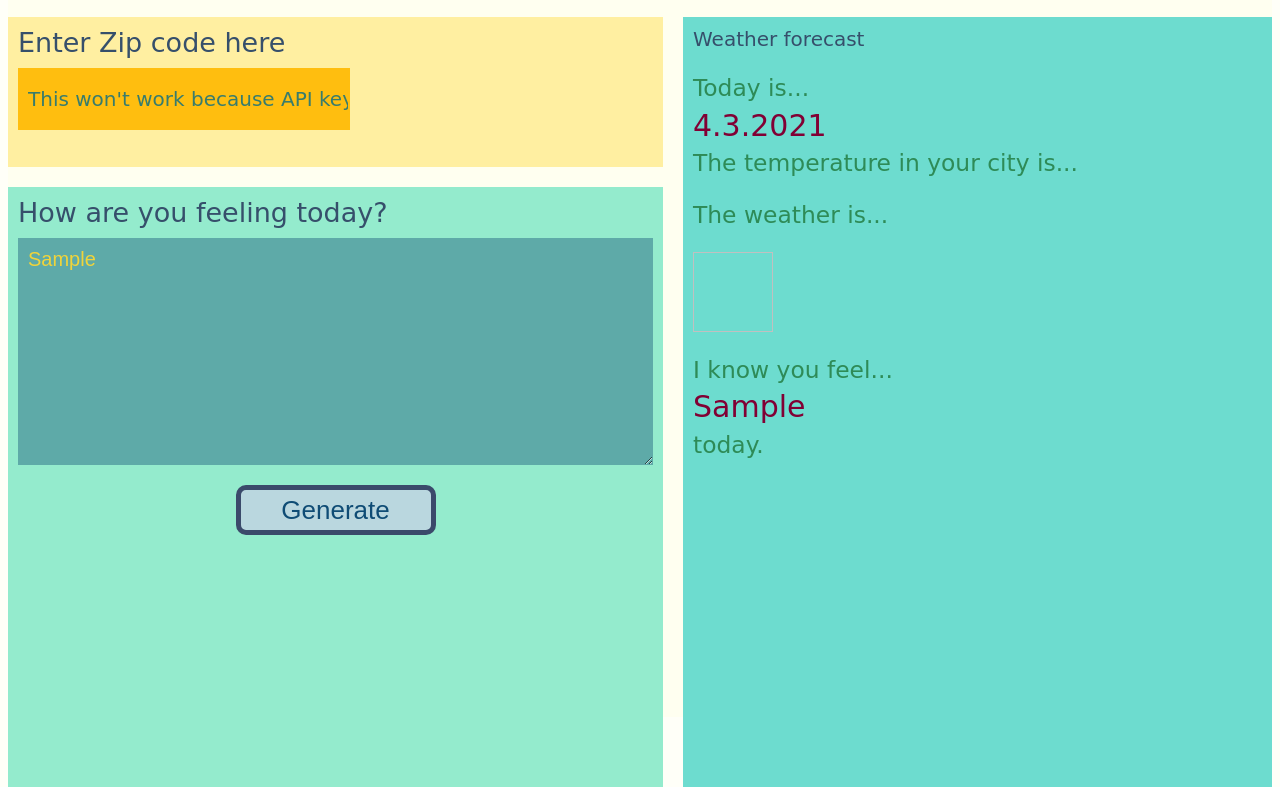
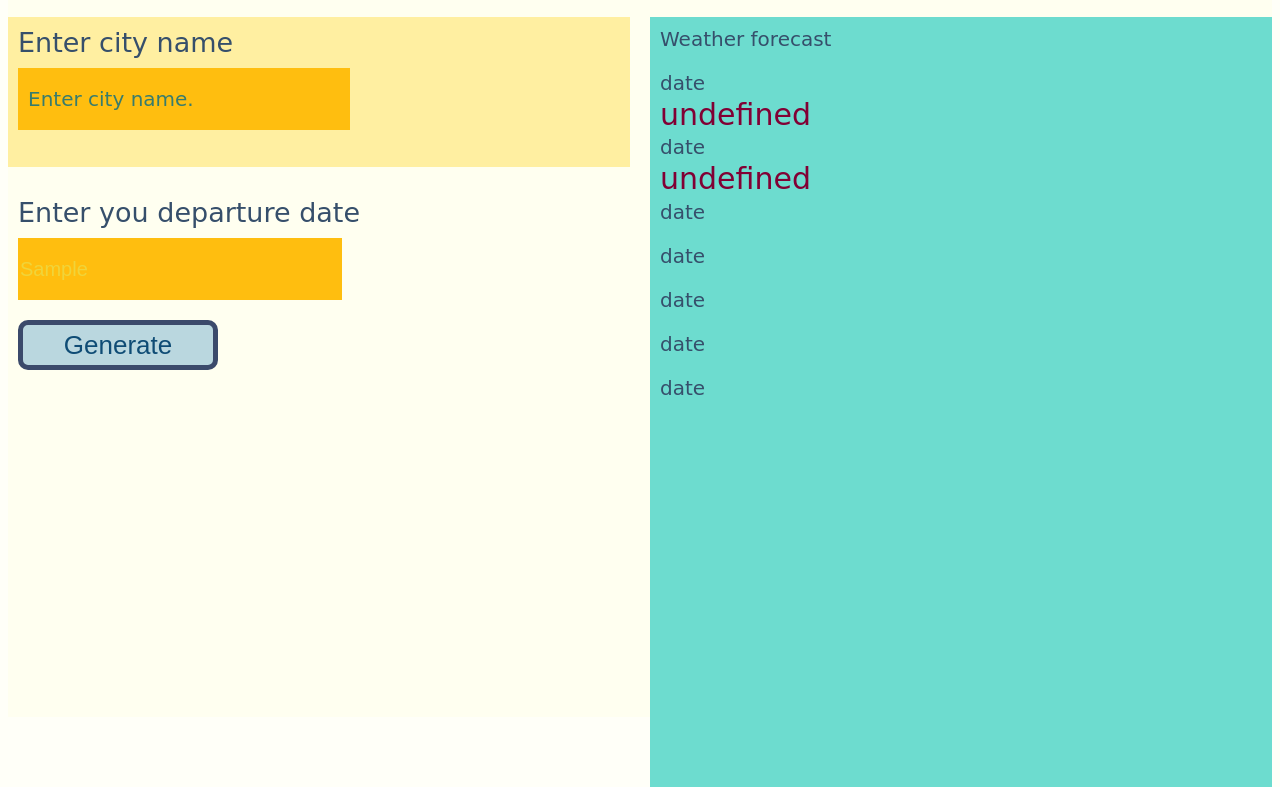
Before and after one commit to yeouvi29/Udacity_final_project, a website built with webpack: page src/client/views/index.html in a window 1280 px wide. Both pictures are taken after typing "Sample" into the empty fields and a click on the button "Generate". Shown: the part 91-878 px from the top of the page. Built offline with nearby package versions, Linux system fonts and the light colour scheme; a web font is replaced by a local one.

Commit message:
add day count

```diff
--- a/src/client/js/app.js
+++ b/src/client/js/app.js
@@ -1,5 +1,3 @@
-import { data } from "browserslist";
-
 const { default: fetch } = require("node-fetch");
 
 function performAction(e) {
@@ -42,20 +40,58 @@ const postWeather = async (url="", data = {} )=>{
 /* Update UI */
 
 async function updateUI(res) {
+        console.log(res);
 
+        // get the selectors by Id, and update property dynamically
+        document.getElementById("days").innerHTML = dayCount();
+        console.log(dayCount());
+        document.getElementById("city").innerHTML = res.geonames[0].name; //city
+        document.getElementById("country").innerHTML = res.geonames[0].countryName; //country
+        document.getElementById("latitude").innerHTML = res.geonames[0].lat; //latitude
+        document.getElementById("longitude").innerHTML = res.geonames[0].lng; //longitude
+        document.getElementById("weather").classList.add("#weather");
+}
 
+/*count down*/
+const dayCount = function() {
+    const departureDate = document.getElementById("date").value;
+    console.log("departuredate", departureDate);
+    const month = departureDate.slice(0,2);
+    console.log(month);
+    const day = departureDate.slice(3,5);
+    console.log(day);
+    const year = departureDate.slice(6,10);
+    console.log(year);
+    const theDate = new Date(year, month - 1, day);
+    console.log(theDate);
+    const today = new Date();
+    console.log("big",theDate - today);
 
-        console.log(res);
-        const day = new Date();
-        const today = (day.getMonth()+1)+'.'+ day.getDate()+'.'+ day.getFullYear();
-        const feelings = document.getElementById("feelings").value;
-        // get the selectors by Id, and update property dynamically
-        document.getElementById("date").innerHTML = today;
-        document.getElementById("temp").innerHTML = res.geonames[0].lat; //latitude
-        document.getElementById("weather").innerHTML = res.geonames[0].lng; //longitude
-        document.getElementById("weather").classList.add("#weather");
-        document.getElementById("show-feeling").innerHTML = feelings;
+    if (theDate >= today) {
+        return (Math.round((theDate - today) / (1000 * 60 * 60 * 24 ))+1);
+    } else {
+        alert ("Please enter future date.")
+    }
 }
+
+/* Check leapyear */
+const leapYear = function(yearNow) {
+    let totalDate;
+    if (yearNow % 4 === 0) {
+        if (yearNow % 100 === 0) {
+            if (yearNow % 400 === 0) {
+                 return true;
+            } else {
+                return false;
+            }
+        } else {
+            totalDate === 366;
+        }
+    } else {
+        totalDate === 365;
+    }
+}
+
 
 
 export {performAction}
--- a/src/client/styles/style.scss
+++ b/src/client/styles/style.scss
@@ -1,4 +1,4 @@
-body{
+body {
     background: #fffff8;
     font-family: 'Baloo Tammudu 2', cursive;
 }
@@ -9,23 +9,28 @@ h3 {
 
 }
 
-#app{
+#app {
     display: grid;
     grid-auto-rows: 80px 150px 600px;
     grid-template-columns: 1fr 1fr;
     grid-template-areas: "h h"
-                         "z c"
-                         "f c";
-    height:100vh;
+        "z c"
+        "f c";
+    height: 100vh;
     background: ivory;
     color: #364f6b;
     grid-gap: 1em;
     font-size: 20px;
 }
 
-.entry{
+.entry {
     font-family: 'Baloo Tammudu 2', cursive;
 
+}
+
+#entry-holer {
+    display: grid;
+    grid-template-rows: repeat(auto-fit, 1fr);
 }
 
 .feel {
@@ -41,7 +46,7 @@ h3 {
     grid-area: h;
 }
 
-.holder{
+.holder {
     padding: 10px;
 }
 
@@ -74,6 +79,7 @@ h3 {
     display: flex;
     flex-direction: row;
 }
+
 #weather {
     margin: auto 0;
 }
@@ -90,16 +96,16 @@ h3 {
 
 /*  Basic Styling To Override Default For Basic HTML Elements */
 
-label{
-    display:block;
+label {
+    display: block;
     font-size: 27px;
 }
 
-input{
-    display:block;
+input {
+    display: block;
     height: 60px;
     width: 320px;
-    background:#ffbe0f;
+    background: #ffbe0f;
     color: #f0d43a;
     font-size: 20px;
     font-family: 'Oswald', sans-serif;
@@ -125,12 +131,12 @@ button:hover {
 }
 
 
-h1{
+h1 {
     font-size: 36px;
 }
 
-textarea{
-    background:#5eaaa8;
+textarea {
+    background: #5eaaa8;
     border: none;
     color: #f0d43a;
     font-size: 20px;
@@ -147,19 +153,22 @@ button:focus {
 }
 
 /* Style for Placeholder Text*/
-::placeholder { /* Firefox, Chrome, Opera */
+::placeholder {
+    /* Firefox, Chrome, Opera */
     color: #387c6d;
     font-family: 'Baloo Tammudu 2', cursive;
 
 }
 
-:-ms-input-placeholder { /* Internet Explorer 10-11 */
+:-ms-input-placeholder {
+    /* Internet Explorer 10-11 */
     color: #387c6d;
     font-family: 'Baloo Tammudu 2', cursive;
 
 }
 
-::-ms-input-placeholder { /* Microsoft Edge */
+::-ms-input-placeholder {
+    /* Microsoft Edge */
     color: #387c6d;
     font-family: 'Baloo Tammudu 2', cursive;
 
--- a/src/client/views/index.html
+++ b/src/client/views/index.html
@@ -13,31 +13,35 @@
     <div class ="holder headline">Weather Journal App</div>
 
     <div class ="holder zip">
-      <label for="zip" class="zip-here">Enter Zip code here</label>
-      <input type="text" id="zip" placeholder="This won't work because API key was deleted." name="zipCode">
+      <label for="zip" class="zip-here">Enter city name</label>
+      <input type="text" id="zip" placeholder="Enter city name." name="zipCode">
     </div>
 
-    <div class ="holder feel">
-      <label for="feelings" class="feeling-today">How are you feeling today?</label>
-      <textarea class= "myInput" id="feelings" placeholder="Enter your feelings here" rows="9" cols="50" name = "feel"></textarea>
+    <div class ="holder date">
+      <label for="feelings" class="feeling-today">Enter you departure date</label>
+      <input type="text" id="date" placeholder="MM/DD/YYYY" name="date">
       <button id="generate" type = "submit"> Generate </button>
     </div>
+
+
 
     <div class ="holder entry" id="entry">
       <div class = "title">Weather forecast</div>
       <div id = "entry-holder">
-        <h3> Today is...</h3>
-        <div class="entry-text" id = "date"></div>
-        <h3> The temperature in your city is...</h3>
-        <div class="entry-text" id = "temp"></div>
-        <h3> The weather is...</h3>
-        <div class="entry-text weather-image">
-          <p id ="weather"></p>
-          <div><img id="weather-img"/></div>
-        </div>
-        <h3> I know you feel...</h3>
-        <div class="entry-text" id = "show-feeling"></div>
-        <h3>today.</h3>
+        <p>date</p>
+        <div class="entry-text" id = "days"></div>
+        <p>date</p>
+        <div class="entry-text" id = "city"></div>
+        <p>date</p>
+        <div class="entry-text" id = "country"></div>
+        <p>date</p>
+        <div class="entry-text" id = "latitude"></div>
+        <p>date</p>
+        <div class="entry-text" id = "longitude"></div>
+        <p>date</p>
+        <div class="entry-text" id = "count-down"></div>
+        <p>date</p>
+        <div class="entry-text" id = "weather"></div>
     </div>
   </div>
 
```
